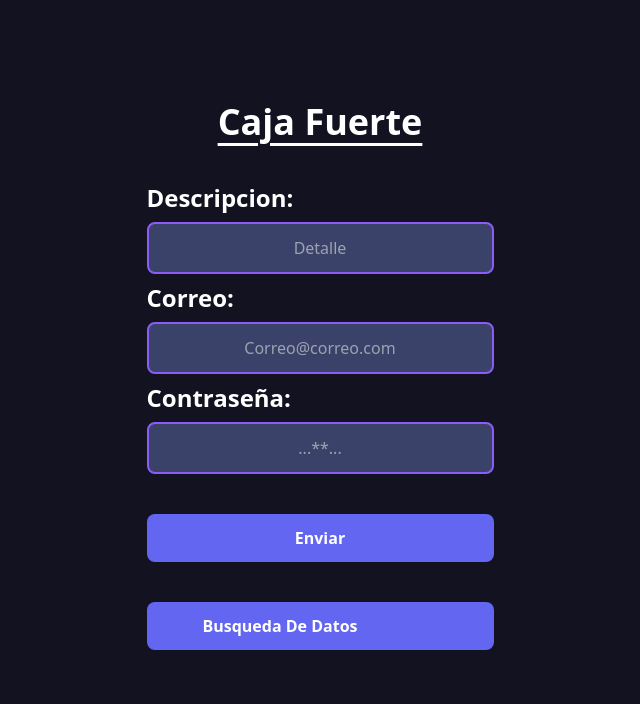
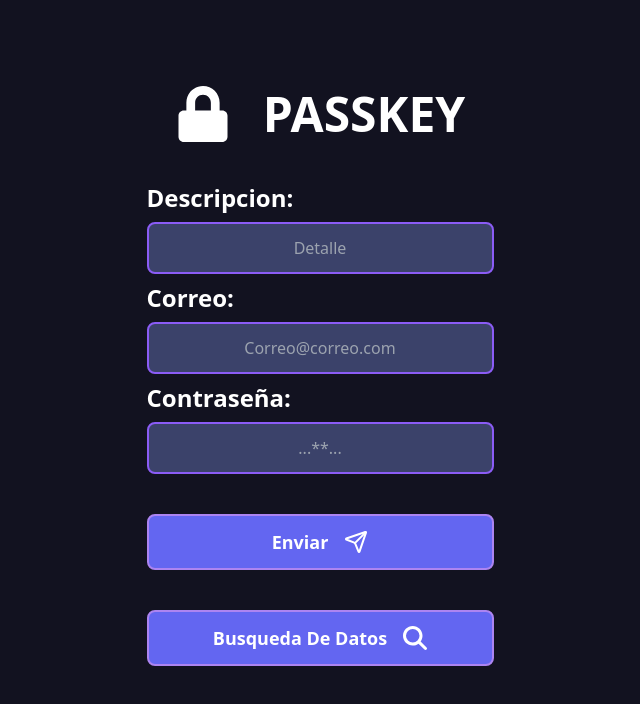
Before and after one commit to Jhorlodev/passkey, an Astro site: page / in a window 1280 px wide. Shown: the whole page, without its empty margins (320-960 px from the left). Built offline with nearby package versions, Linux system fonts and the light colour scheme; Astro itself is replaced by a stand-in of ours.

Commit message:
mejora en ui con iconos

```diff
--- a/package.json
+++ b/package.json
@@ -18,6 +18,7 @@
     "astro": "^4.14.3",
     "react": "^18.3.1",
     "react-dom": "^18.3.1",
+    "react-icons": "^5.3.0",
     "tailwindcss": "^3.4.4"
   }
 }
--- a/src/components/Formulario.jsx
+++ b/src/components/Formulario.jsx
@@ -1,5 +1,8 @@
 import React, { useState, useEffect } from 'react';
 import { createClient } from '@supabase/supabase-js';
+import { FaLock } from "react-icons/fa";
+import { LuSend } from "react-icons/lu";
+import { FaMagnifyingGlass } from "react-icons/fa6";
 
 const supabaseUrl = 'https://glxjuubfbueivfedkuzz.supabase.co';
 const supabaseKey = 'eyJhbGciOiJIUzI1NiIsInR5cCI6IkpXVCJ9.eyJpc3MiOiJzdXBhYmFzZSIsInJlZiI6ImdseGp1dWJmYnVlaXZmZWRrdXp6Iiwicm9sZSI6ImFub24iLCJpYXQiOjE3MTM0ODg4NTQsImV4cCI6MjAyOTA2NDg1NH0.uBI5fP-F9nJ9_hMeoDKzp1yBWgRCXgrLyBM5YwPceyw';
@@ -48,8 +51,12 @@ const handleSubmit = async (e) => {
           <div className="mb-4">
             <div className="grid grid-flow-row sm:grid-flow-col gap-4">
               <div className="sm:col-span-4 justify-center flex flex-col gap-2">
-                <h1 className="font-bold text-4xl text-white mb-8 underline underline-offset-8 flex justify-center items-center">
-                  <strong>Caja Fuerte</strong>
+                <h1 className="font-bold text-5xl text-white mb-8  flex justify-center items-center mx-auto">
+                  <FaLock className='h-14 w-14 mr-8' />
+                  <strong >
+
+                    PASSKEY
+                    </strong>
                 </h1>
 
                 <label className="text-white flex gap-0 text-2xl font-semibold">
@@ -83,16 +90,19 @@ const handleSubmit = async (e) => {
                   onChange={handleChange}
                 />
                 <button
-                  className="rounded-lg bg-indigo-500 text-white py-3 px-14 mt-8 font-bold"
+                  className="flex justify-center items-center gap-4 rounded-lg bg-indigo-500  border-2 border-[#ac84f1] text-white text-lg py-3 px-14 mt-8 font-bold"
                   type="submit"
                 >
                   Enviar
+                  <strong> <LuSend className='h-6 w-6'/></strong>
+
                 </button>
                 <a
                   href="DataResult"
-                  className="rounded-lg bg-indigo-500 text-white py-3 px-14 mt-8 font-bold"
+                  className="flex justify-center items-center gap-4 rounded-lg bg-indigo-500 border-2 border-[#ac84f1] text-white text-lg py-3 px-14 mt-8 font-bold"
                 >
                   Busqueda De Datos
+                  <FaMagnifyingGlass className='h-6 w-6'/>
                 </a>
               </div>
             </div>
--- a/src/components/Peticiones.jsx
+++ b/src/components/Peticiones.jsx
@@ -1,5 +1,7 @@
 import React, { useState, useEffect } from 'react';
 import { createClient } from '@supabase/supabase-js';
+import { FaArrowCircleLeft } from "react-icons/fa";
+import { FaMagnifyingGlass } from "react-icons/fa6";
 
 const supabaseUrl = 'https://glxjuubfbueivfedkuzz.supabase.co';
 const supabaseKey = 'eyJhbGciOiJIUzI1NiIsInR5cCI6IkpXVCJ9.eyJpc3MiOiJzdXBhYmFzZSIsInJlZiI6ImdseGp1dWJmYnVlaXZmZWRrdXp6Iiwicm9sZSI6ImFub24iLCJpYXQiOjE3MTM0ODg4NTQsImV4cCI6MjAyOTA2NDg1NH0.uBI5fP-F9nJ9_hMeoDKzp1yBWgRCXgrLyBM5YwPceyw';
@@ -90,11 +92,13 @@ export default function App() {
 
   return (
     <main className="h-screen">
-      <div className='flex justify-end mb-10'>
+      <div className='flex justify-end mb-10 '>
+
           <a
             href="/"
-            className="rounded-lg bg-indigo-500  justify-end text-white py-3 px-14 mt-8 font-bold"
+            className="flex items-center gap-3 rounded-lg bg-indigo-500  justify-end mr-5 border-2 border-[#ac84f1] text-white py-3 px-14 mt-8 font-bold"
           >
+          <FaArrowCircleLeft className='h-6 w-6' />
             Volver a Inicio
           </a>
       </div>
@@ -112,8 +116,9 @@ export default function App() {
         />
         <button
           type="submit"
-          className="grid rounded-lg bg-indigo-500 text-white py-3 px-2 gap-1.5 font-bold"
+          className="flex items-center justify-center border-2 border-[#ac84f1] rounded-lg bg-indigo-500 text-white py-3 px-2 gap-2 font-bold"
         >
+          <FaMagnifyingGlass className='h-6 w-6'/>
           Buscar
         </button>
       </form>
```
Also changed, not shown: .idx/integrations.json (added), 1 other file.
